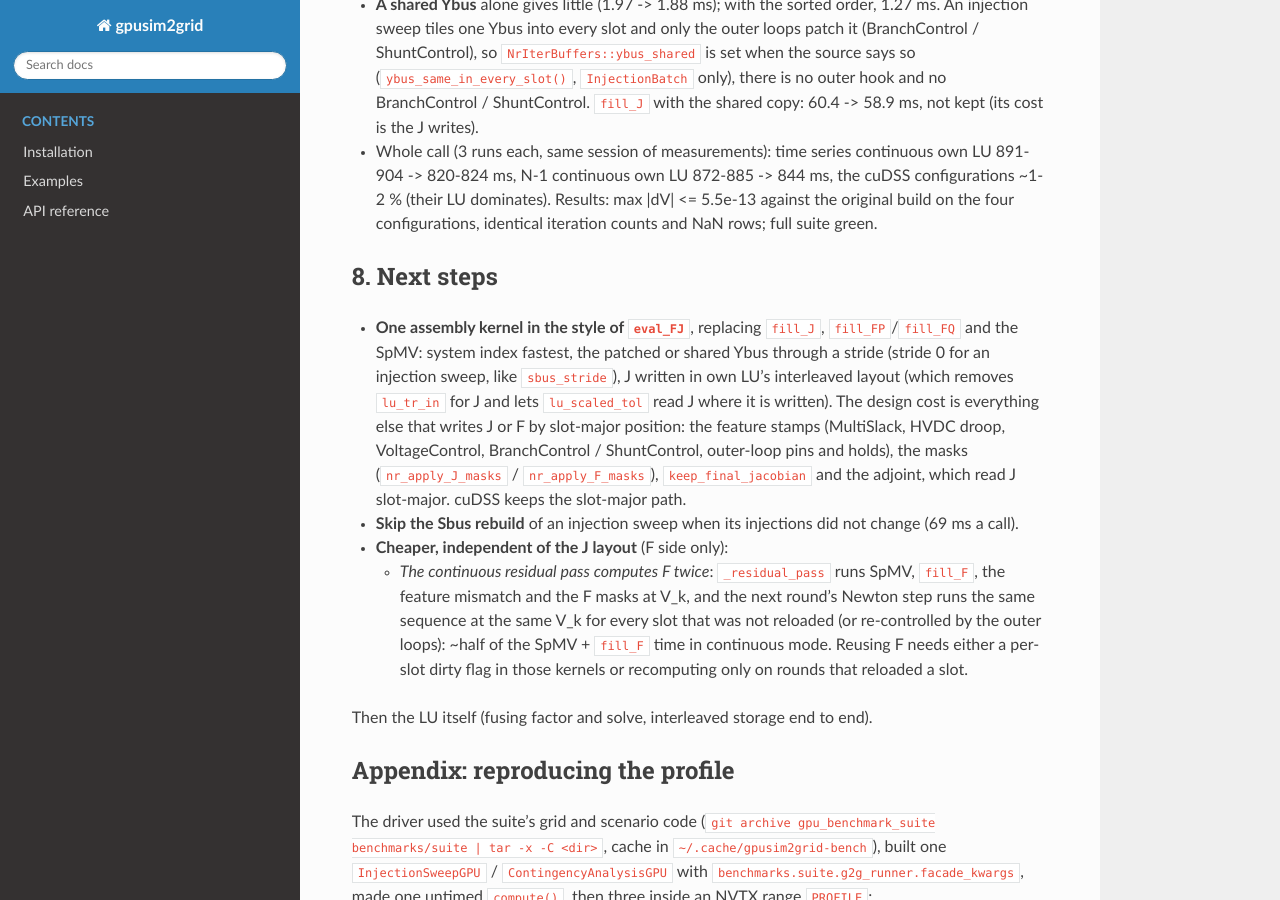
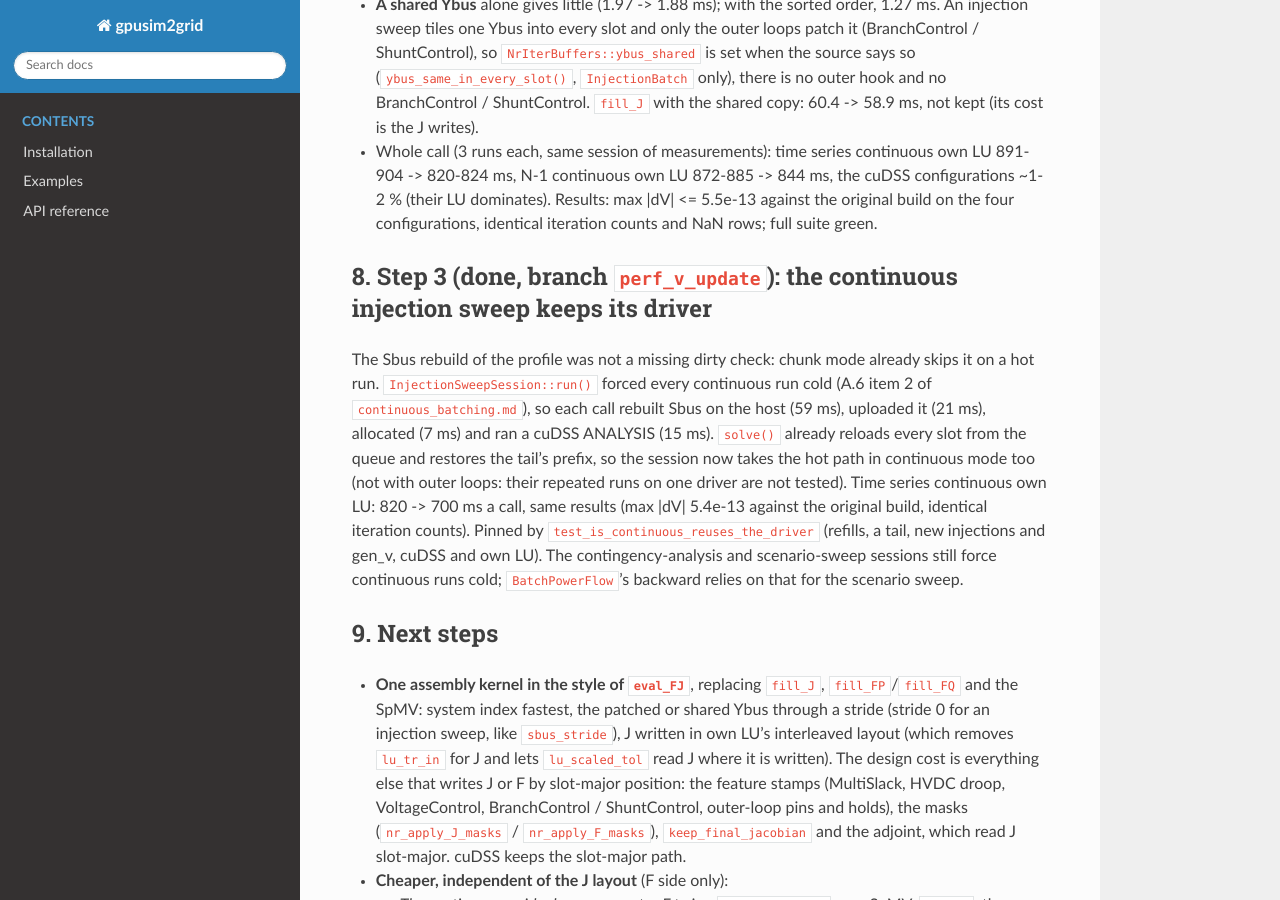
Before and after one commit to Grid2op/gpusim2grid, a Sphinx documentation site: the page built from docs/dev_notes/newton_kernels_performance.md, in a window 1280 px wide and 900 px high, scrolled down 4206 px. Built offline with Sphinx 7.4.7 and the Read the Docs theme 3.1.0, drawn with Linux system fonts in a browser that asks for light colours.

Commit message:
InjectionSweepGPU: the continuous schedule keeps its driver
InjectionSweepSession::run() forced every continuous run cold, so each
compute() rebuilt Sbus on the host (59 ms on case2869, 3 779 rows), uploaded
it (21 ms), allocated (7 ms) and ran a cuDSS ANALYSIS (15 ms), even with
unchanged injections. solve() already reloads every slot from the queue and
restores the tail's active prefix, so a continuous run now takes the hot
path as a chunked one does; not with outer loops, whose repeated runs on one
driver are not tested yet. Time series continuous own LU: 820 -> 700 ms a
call, same results.

Pinned by test_is_continuous_reuses_the_driver (refills, a tail, new
injections and gen_v, cuDSS and own LU, each run equal to a fresh session).
The contingency-analysis and scenario-sweep sessions still force continuous
runs cold.

Assisted-by: Claude Code (claude-opus-5-5)
Signed-off-by: Benjamin Donnot <benjamin.donnot@rte-france.com>

```diff
--- a/CHANGELOG.rst
+++ b/CHANGELOG.rst
@@ -9,6 +9,8 @@ Change Log
   4.6x faster in FP64 on an RTX A1000, same results to rounding.
 - [IMPROVED] The batched Newton loop computes Ybus·V and the P/Q mismatch in one kernel instead of cuSPARSE's SpMV
   and two fill kernels (an injection sweep reads one shared Ybus): 2x (time series) / 1.1x (N-1) faster.
+- [IMPROVED] ``InjectionSweepGPU(scheduling="continuous")`` keeps its driver across ``compute()`` calls, as the chunked
+  schedule: no Sbus rebuild, allocation or cuDSS analysis when only the injections change (-15 % per call).
 - [FIXED] ``outer_loops=True``: an inner solve already within tolerance takes no Newton step, as lightsim2grid's
   (``slack_absorbed`` recalibrated first); a change re-solved that way is settled. At loose tolerances the
   extra step changed the loops' decisions (a row cycling to ``max_outer_iterations``).
--- a/docs/dev_notes/newton_kernels_performance.md
+++ b/docs/dev_notes/newton_kernels_performance.md
@@ -158,7 +158,21 @@ path runs). The single-system solve and the adjoint keep cuSPARSE. Measured on a
   dominates). Results: max |dV| <= 5.5e-13 against the original build on the four configurations,
   identical iteration counts and NaN rows; full suite green.
 
-## 8. Next steps
+## 8. Step 3 (done, branch `perf_v_update`): the continuous injection sweep keeps its driver
+
+The Sbus rebuild of the profile was not a missing dirty check: chunk mode already skips it on a
+hot run. `InjectionSweepSession::run()` forced every continuous run cold (A.6 item 2 of
+`continuous_batching.md`), so each call rebuilt Sbus on the host (59 ms), uploaded it (21 ms),
+allocated (7 ms) and ran a cuDSS ANALYSIS (15 ms). `solve()` already reloads every slot from the
+queue and restores the tail's prefix, so the session now takes the hot path in continuous mode
+too (not with outer loops: their repeated runs on one driver are not tested). Time series
+continuous own LU: 820 -> 700 ms a call, same results (max |dV| 5.4e-13 against the original
+build, identical iteration counts). Pinned by `test_is_continuous_reuses_the_driver` (refills, a
+tail, new injections and gen_v, cuDSS and own LU). The contingency-analysis and scenario-sweep
+sessions still force continuous runs cold; `BatchPowerFlow`'s backward relies on that for the
+scenario sweep.
+
+## 9. Next steps
 
 - **One assembly kernel in the style of `eval_FJ`**, replacing `fill_J`, `fill_FP`/`fill_FQ` and the
   SpMV: system index fastest, the patched or shared Ybus through a stride (stride 0 for an
@@ -168,7 +182,6 @@ path runs). The single-system solve and the adjoint keep cuSPARSE. Measured on a
   droop, VoltageControl, BranchControl / ShuntControl, outer-loop pins and holds), the masks
   (`nr_apply_J_masks` / `nr_apply_F_masks`), `keep_final_jacobian` and the adjoint, which read J
   slot-major. cuDSS keeps the slot-major path.
-- **Skip the Sbus rebuild** of an injection sweep when its injections did not change (69 ms a call).
 - **Cheaper, independent of the J layout** (F side only):
   - *The continuous residual pass computes F twice*: `_residual_pass` runs SpMV, `fill_F`, the
     feature mismatch and the F masks at V_k, and the next round's Newton step runs the same sequence
```
Also changed, not shown: CLAUDE.md (+1 -1 lines), 2 other files.
